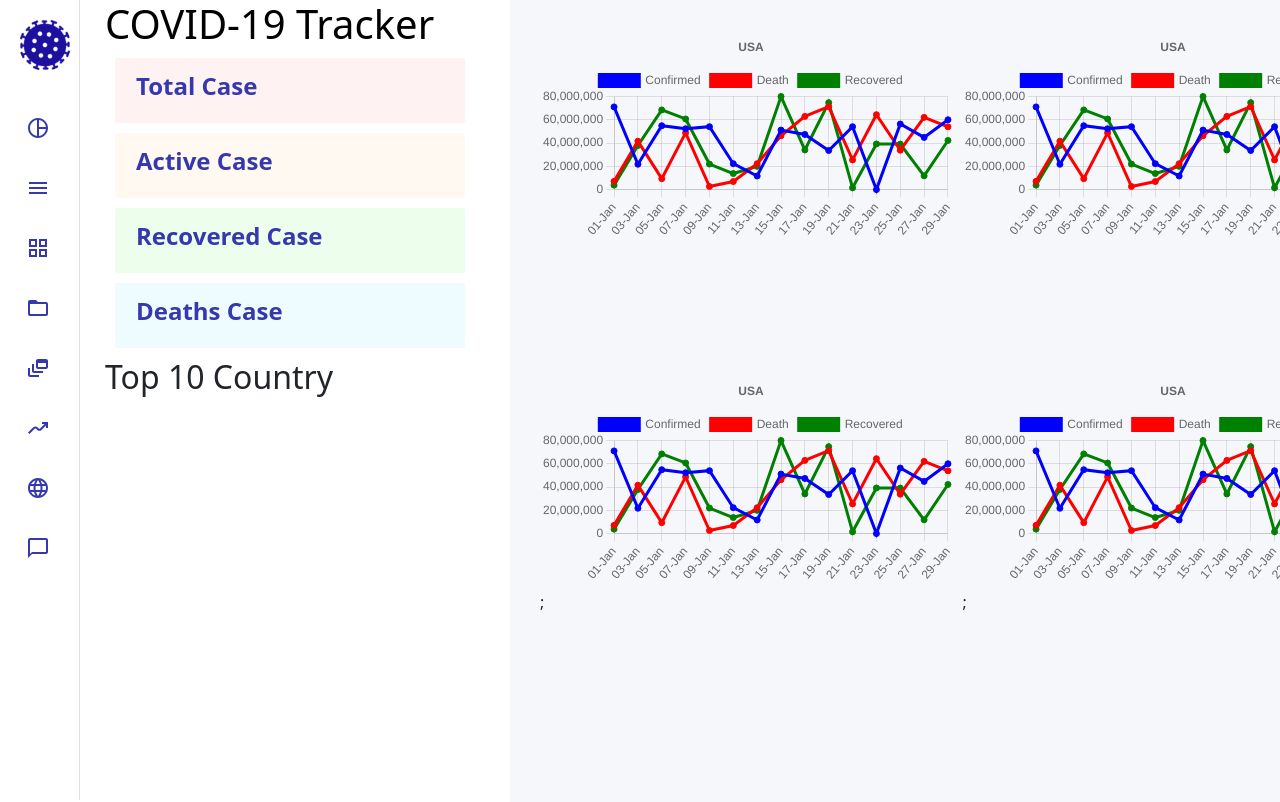
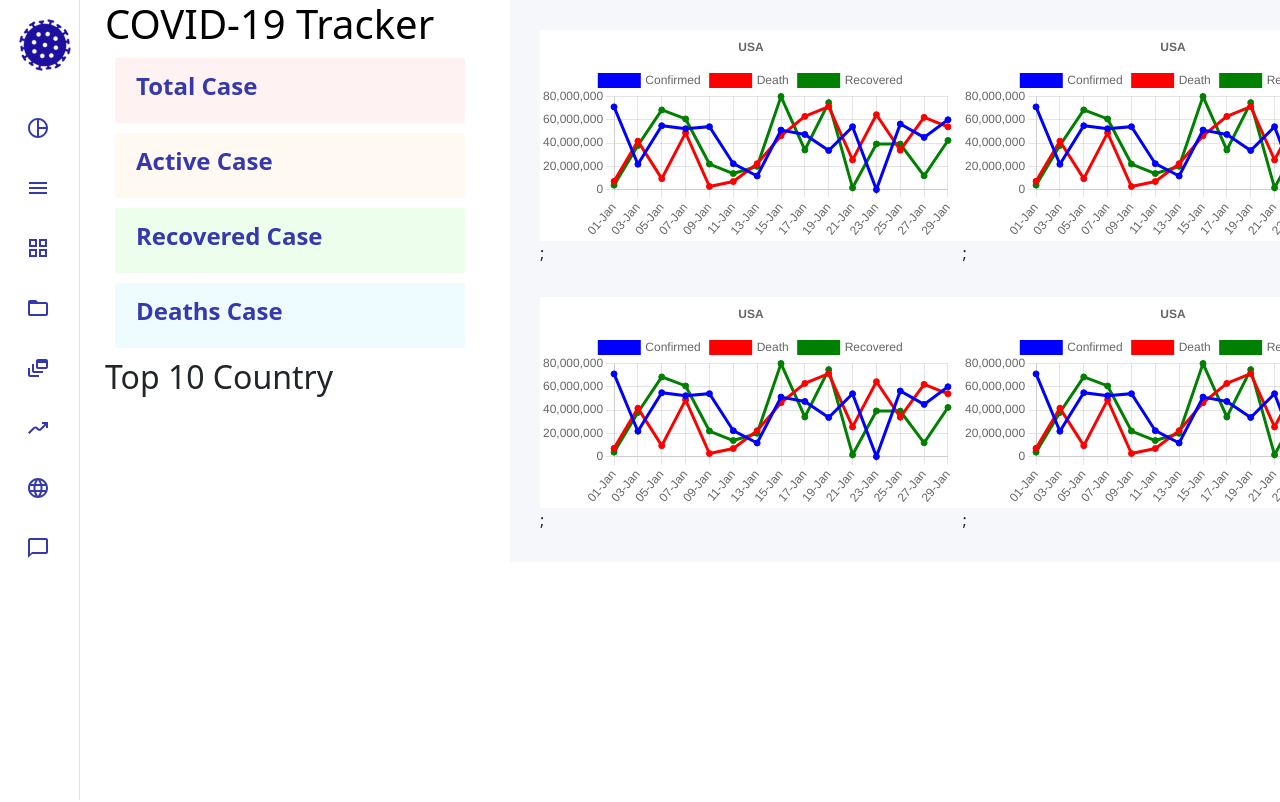
Before and after one commit to JessRm04/laresistenciacoviders, a React (Create React App) app: page /TrackerSeis in a window 1280 px wide. Shown: the top 802 px of the page. Built offline with nearby package versions, Linux system fonts and the light colour scheme; no server answers.

Commit message:
añadido background a grafica

```diff
--- a/src/components/render/trackers/tracker-seis/Tracker_seis.css
+++ b/src/components/render/trackers/tracker-seis/Tracker_seis.css
@@ -1,6 +1,6 @@
 .grafica {
     width: 33vw;
-    height: 70vh;
+    background-color: #FFFFFF
 }
 
 .container-grafica{
@@ -23,4 +23,5 @@
 
 .grafica3, .grafica4{
     margin-top: -15rem;
+    margin-top: 2rem;
 }
```
